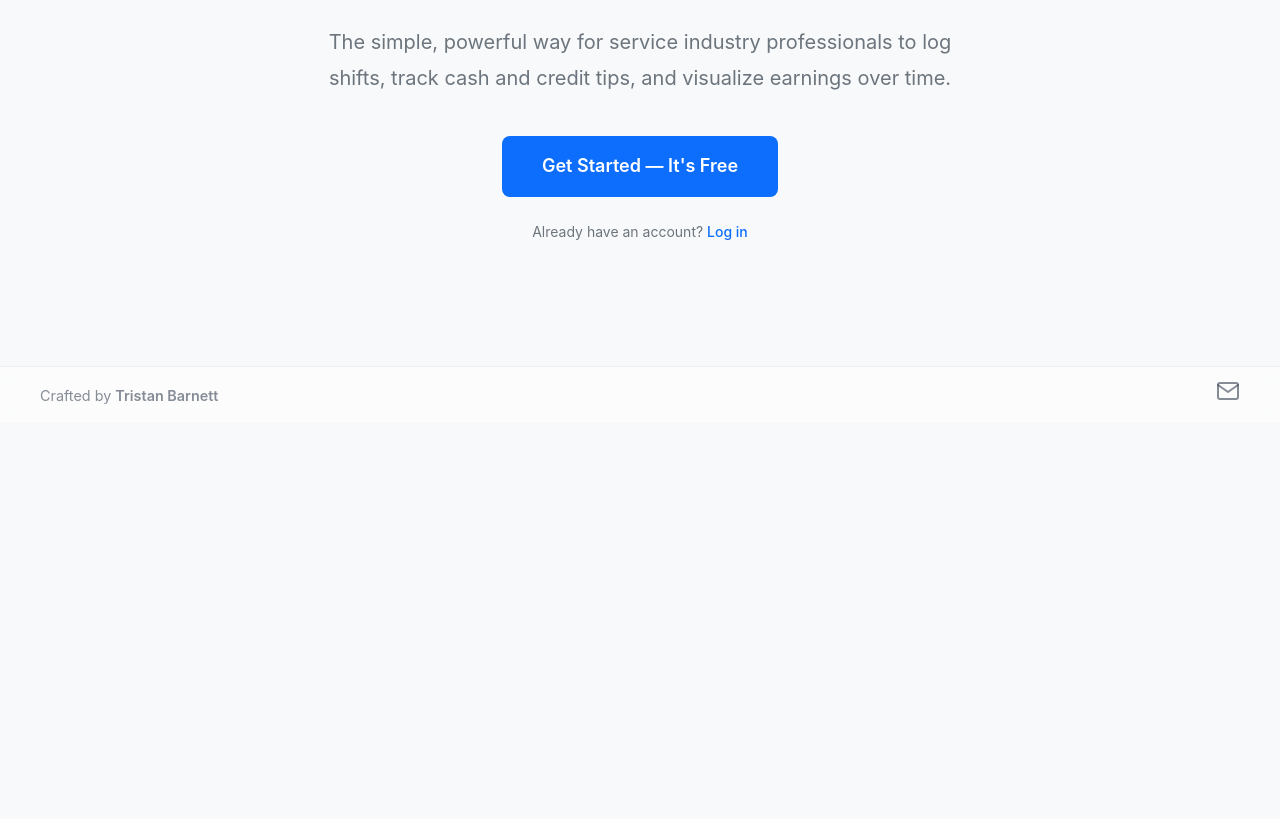
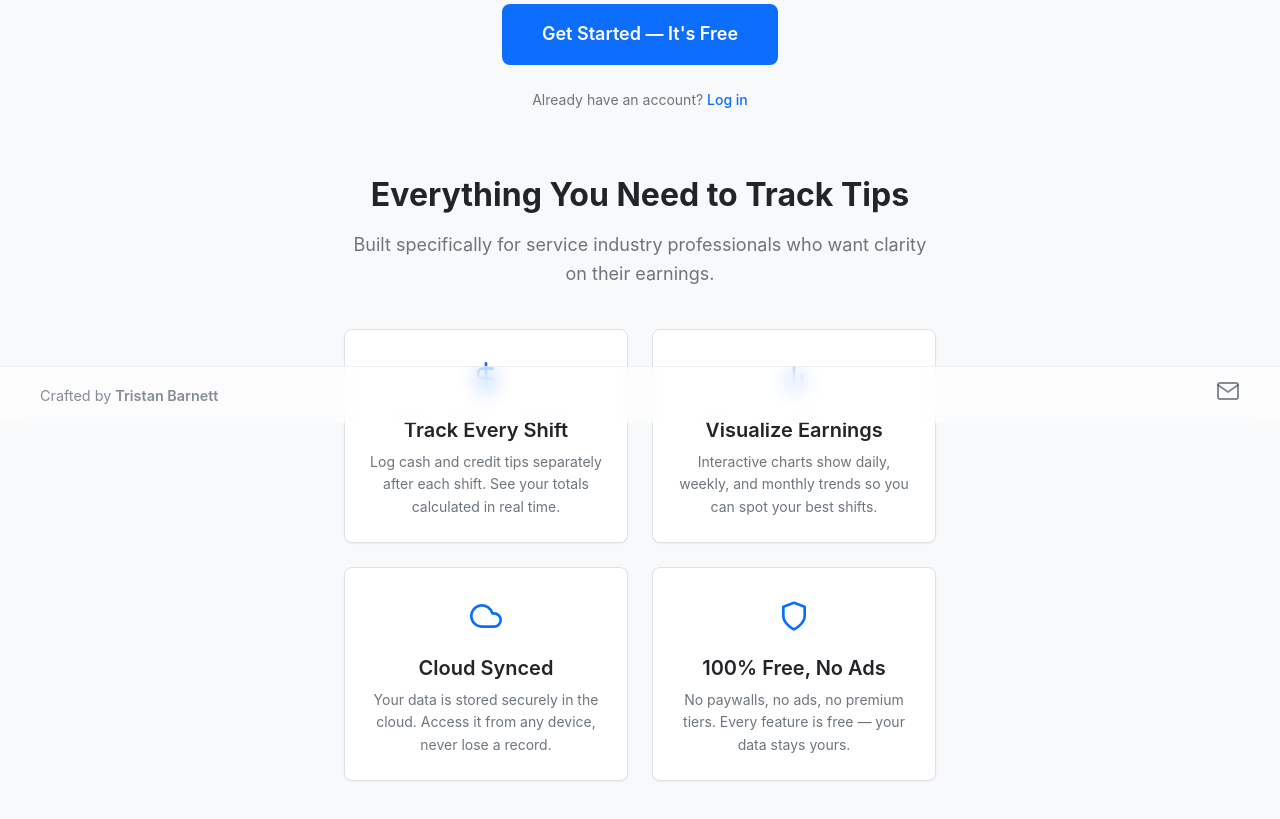
Before and after one commit to tristiino/TipTrackerApp, an Angular app in the folder frontend/: page / in a window 1280 px wide. Shown: the part 377-1196 px from the top of the page. Before the commit the page ends 953 px from the top, so only its background shows below. Built offline with nearby package versions, Linux system fonts and the light colour scheme; no server answers.

Commit message:
feat: P1-002

```diff
--- a/frontend/src/app/components/home/home.component.html
+++ b/frontend/src/app/components/home/home.component.html
@@ -12,5 +12,57 @@
       <p class="hero-login">
         Already have an account? <a routerLink="/login">Log in</a>
       </p>
+      <section class="features section">
+        <div class="section-header">
+          <h2>Everything You Need to Track Tips</h2>
+          <p>Built specifically for service industry professionals who want clarity on their earnings.</p>
+        </div>
+
+        <div class="features-grid">
+          <div class="card card-hover">
+            <div class="feature-icon">
+              <svg xmlns="http://www.w3.org/2000/svg" width="32" height="32" viewBox="0 0 24 24" fill="none" stroke="currentColor" stroke-width="2" stroke-linecap="round" stroke-linejoin="round">
+                <line x1="12" y1="1" x2="12" y2="23"></line>
+                <path d="M17 5H9.5a3.5 3.5 0 0 0 0 7h5a3.5 3.5 0 0 1 0 7H6"></path>
+              </svg>
+            </div>
+            <h3 class="feature-title">Track Every Shift</h3>
+            <p class="feature-description">Log cash and credit tips separately after each shift. See your totals calculated in real time.</p>
+          </div>
+
+          <div class="card card-hover">
+            <div class="feature-icon">
+              <svg xmlns="http://www.w3.org/2000/svg" width="32" height="32" viewBox="0 0 24 24" fill="none" stroke="currentColor" stroke-width="2" stroke-linecap="round" stroke-linejoin="round">
+                <line x1="18" y1="20" x2="18" y2="10"></line>
+                <line x1="12" y1="20" x2="12" y2="4"></line>
+                <line x1="6" y1="20" x2="6" y2="14"></line>
+              </svg>
+            </div>
+            <h3 class="feature-title">Visualize Earnings</h3>
+            <p class="feature-description">Interactive charts show daily, weekly, and monthly trends so you can spot your best shifts.</p>
+          </div>
+
+          <div class="card card-hover">
+            <div class="feature-icon">
+              <svg xmlns="http://www.w3.org/2000/svg" width="32" height="32" viewBox="0 0 24 24" fill="none" stroke="currentColor" stroke-width="2" stroke-linecap="round" stroke-linejoin="round">
+                <path d="M18 10h-1.26A8 8 0 1 0 9 20h9a5 5 0 0 0 0-10z"></path>
+              </svg>
+            </div>
+            <h3 class="feature-title">Cloud Synced</h3>
+            <p class="feature-description">Your data is stored securely in the cloud. Access it from any device, never lose a record.</p>
+          </div>
+
+          <div class="card card-hover">
+            <div class="feature-icon">
+              <svg xmlns="http://www.w3.org/2000/svg" width="32" height="32" viewBox="0 0 24 24" fill="none" stroke="currentColor" stroke-width="2" stroke-linecap="round" stroke-linejoin="round">
+                <path d="M12 22s8-4 8-10V5l-8-3-8 3v7c0 6 8 10 8 10z"></path>
+              </svg>
+            </div>
+            <h3 class="feature-title">100% Free, No Ads</h3>
+            <p class="feature-description">No paywalls, no ads, no premium tiers. Every feature is free — your data stays yours.</p>
+          </div>
+        </div>
+      </section>
+
     </div>
   </section>
--- a/frontend/src/app/components/home/home.component.scss
+++ b/frontend/src/app/components/home/home.component.scss
@@ -93,3 +93,39 @@
       }
     }
   }
+
+  // --- Features Section ---
+
+.features-grid {
+    display: grid;
+    grid-template-columns: repeat(2, 1fr);
+    gap: $space-6;
+    max-width: $container-md;
+    margin: 0 auto;
+
+    @media (max-width: $bp-tablet) {
+      grid-template-columns: 1fr;
+    }
+  }
+
+  .feature-icon {
+    display: inline-flex;
+    align-items: center;
+    justify-content: center;
+    width: 3rem;
+    height: 3rem;
+    margin-bottom: $space-4;
+    color: var(--primary-color);
+  }
+
+  .feature-title {
+    font-size: $font-size-lg;
+    font-weight: $font-weight-semi;
+    margin-bottom: $space-2;
+  }
+
+  .feature-description {
+    font-size: $font-size-sm;
+    color: var(--text-light);
+    line-height: $line-height-base;
+  }
```
